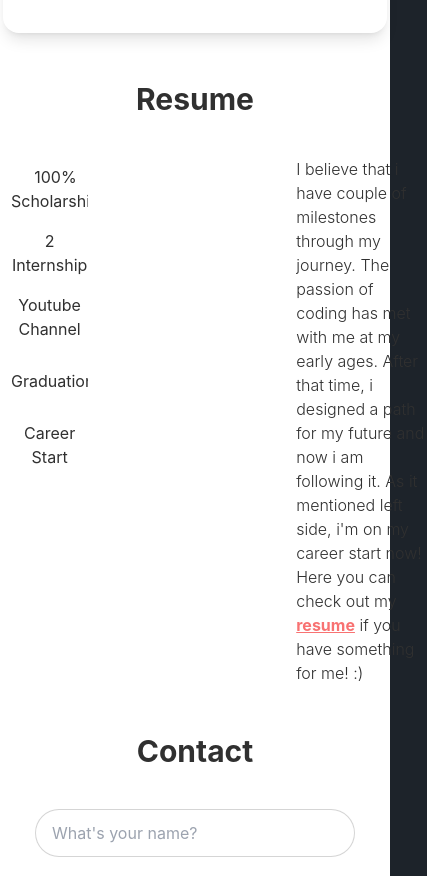
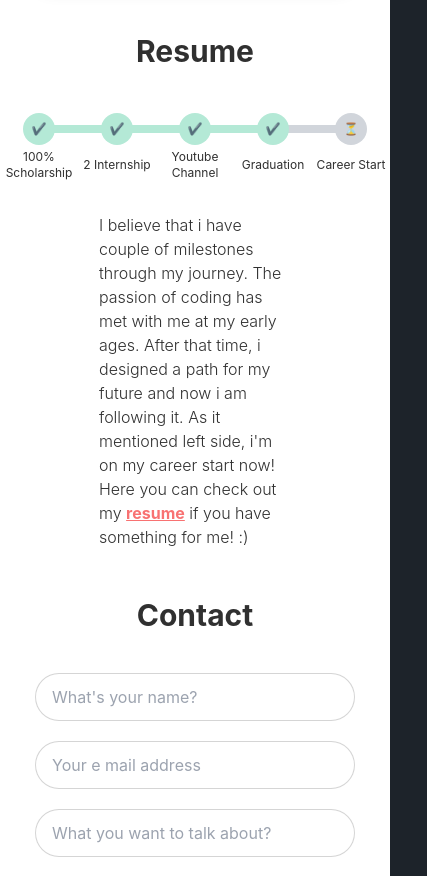
Before and after one commit to tugraturkseven/react-portfolio, a React (Create React App) app: page / in a window 390 px wide. Shown: the part 1673-2549 px from the top of the page, 427 px wide, since content can reach past the window. Built offline with nearby package versions, Linux system fonts and the light colour scheme; no server answers.

Commit message:
mobile design completed.

```diff
--- a/src/App.js
+++ b/src/App.js
@@ -47,7 +47,7 @@ function App() {
 
 
   return (
-    <div data-theme={theme} className="min-h-screen">
+    <div data-theme={theme} className="min-h-screen max-w-md overscroll-none xs:max-w-full ">
       <ToastContainer
         position="top-center"
         autoClose={5000}
--- a/src/components/Avatar.js
+++ b/src/components/Avatar.js
@@ -4,7 +4,7 @@ import profile from '../images/profile.JPEG'
 function Avatar() {
     return (
         <div className="avatar justify-center ">
-            <div className="w-52 h-52 rounded-full ">
+            <div className="w-40 h-40 rounded-full md:w-52 md:h-52 sm:w-44 sm:h-44">
                 <img src={profile} className='object-none object-left scale-125' />
             </div>
         </div>
--- a/src/components/Navbar.js
+++ b/src/components/Navbar.js
@@ -14,7 +14,7 @@ function Navbar({ changeTheme }) {
         }
     }
     return (
-        <div className="navbar bg-base-100 scroll-smooth">
+        <div className="navbar bg-base-100 scroll-smooth max-w-sm xs:max-w-full">
             <div className='navbar-start'></div>
             <div className="navbar-center">
                 <a className="btn btn-ghost normal-case text-md" href='#hero'>About</a>
--- a/src/components/Resume.js
+++ b/src/components/Resume.js
@@ -4,18 +4,18 @@ function Resume() {
     return (
         <div className='flex flex-col items-center justify-center py-6' id='resume'>
             <h3 className='text-3xl font-bold flex-1 mb-10'>Resume</h3>
-            <div className="flex flex-row gap-52 ">
-                <div className="card  place-items-center">
-                    <ul className="steps steps-vertical">
-                        <li data-content="✔️" className="step step-accent">100% Scholarship</li>
-                        <li data-content="✔️" className="step step-accent">2 Internship</li>
-                        <li data-content="✔️" className="step step-accent">Youtube Channel</li>
-                        <li data-content="✔️" className="step step-accent">Graduation</li>
-                        <li data-content="⏳" className="step">Career Start</li>
+            <div className="flex flex-col md:flex-row gap-4 md:gap-52 ">
+                <div className="card  place-items-center mb-4 md:mb-0">
+                    <ul className="steps steps-horizontal sm:steps-vertical">
+                        <li data-content="✔️" className="step step-accent text-xs sm:text-base">100% Scholarship</li>
+                        <li data-content="✔️" className="step step-accent text-xs sm:text-base">2 Internship</li>
+                        <li data-content="✔️" className="step step-accent text-xs sm:text-base">Youtube Channel</li>
+                        <li data-content="✔️" className="step step-accent text-xs sm:text-base">Graduation</li>
+                        <li data-content="⏳" className="step text-xs sm:text-base">Career Start</li>
                     </ul>
                 </div>
 
-                <div className="card place-items-center w-48">
+                <div className="card place-items-center m-auto sm:m-0 w-48">
                     <p className="text-md font-light">I believe that i have couple of milestones through my journey. The passion of coding has met with me at my early ages. After that time, i designed a path for my future and now i am following it. As it mentioned left side, i'm on my career start now! Here you can check out my <a className="link link-error font-bold" href={resume} target='_'>resume</a> if you have something for me! :)</p>
 
                 </div>
--- a/src/components/Work.js
+++ b/src/components/Work.js
@@ -13,7 +13,7 @@ function Work() {
 
             <div className='flex flex-row flex-wrap justify-center items-center gap-4'>
 
-                <div className="card w-96 h-52 shadow-lg">
+                <div className="card w-80 h-52 shadow-lg sm:w-96">
                     <a href="https://github.com/tugraturkseven/travisor" target='_'>
                         <div className="card-body">
                             <h2 className="card-title">Travisor</h2>
@@ -28,7 +28,7 @@ function Work() {
                     </a>
                 </div>
 
-                <div className="card w-96  h-52 shadow-lg">
+                <div className="card w-80 h-52 shadow-lg sm:w-96">
                     <a href="https://github.com/tugraturkseven/capstonemobileapp">
                         <div className="card-body">
                             <h2 className="card-title">Capstone Mobile App</h2>
@@ -46,7 +46,7 @@ function Work() {
 
 
 
-                <div className="card w-96  h-52 shadow-lg">
+                <div className="card w-80 h-52 shadow-lg sm:w-96">
                     <a href="https://github.com/tugraturkseven/majnoon-website">
                         <div className="card-body">
                             <h2 className="card-title">E-Commerce App</h2>
@@ -64,7 +64,7 @@ function Work() {
                     </a>
                 </div>
 
-                <div className="card w-96  h-52 shadow-lg">
+                <div className="card w-80 h-52 shadow-lg sm:w-96">
                     <a href="https://github.com/tugraturkseven/js-analog-clock">
                         <div className="card-body">
                             <h2 className="card-title">Analog Clock</h2>
--- a/tailwind.config.js
+++ b/tailwind.config.js
@@ -4,7 +4,26 @@ module.exports = {
     "./src/**/*.{js,jsx,ts,tsx}",
   ],
   theme: {
-    extend: {},
+    extend: {
+      screens: {
+        'xs': '350px',
+        // => @media (min-width: 475px) { ... }
+        'sm': '640px',
+        // => @media (min-width: 640px) { ... }
+
+        'md': '768px',
+        // => @media (min-width: 768px) { ... }
+
+        'lg': '1024px',
+        // => @media (min-width: 1024px) { ... }
+
+        'xl': '1280px',
+        // => @media (min-width: 1280px) { ... }
+
+        '2xl': '1536px',
+        // => @media (min-width: 1536px) { ... }
+      }
+    },
   },
   plugins: [require("daisyui")],
   daisyui: {
```
